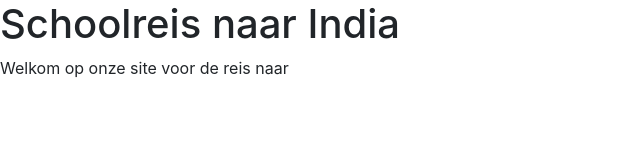
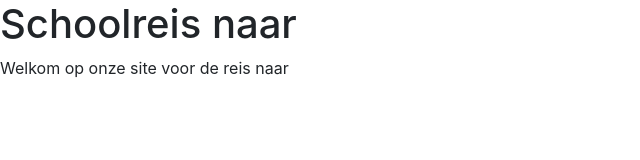
Before and after one commit to melissadebel/Reis-website, a plain HTML site: page Styles/Index.html in a window 1280 px wide. Shown: the whole page, without its empty margins (0-640 px from the left). Drawn offline with nearby package versions, Linux system fonts and the light colour scheme.

Commit message:
India verwijderd

```diff
--- a/Styles/Index.html
+++ b/Styles/Index.html
@@ -13,7 +13,7 @@
 </head>
 
 <body>
-    <h1>Schoolreis naar India</h1>
+    <h1>Schoolreis naar </h1>
     <p>Welkom op onze site voor de reis naar </p>
 
 
```
